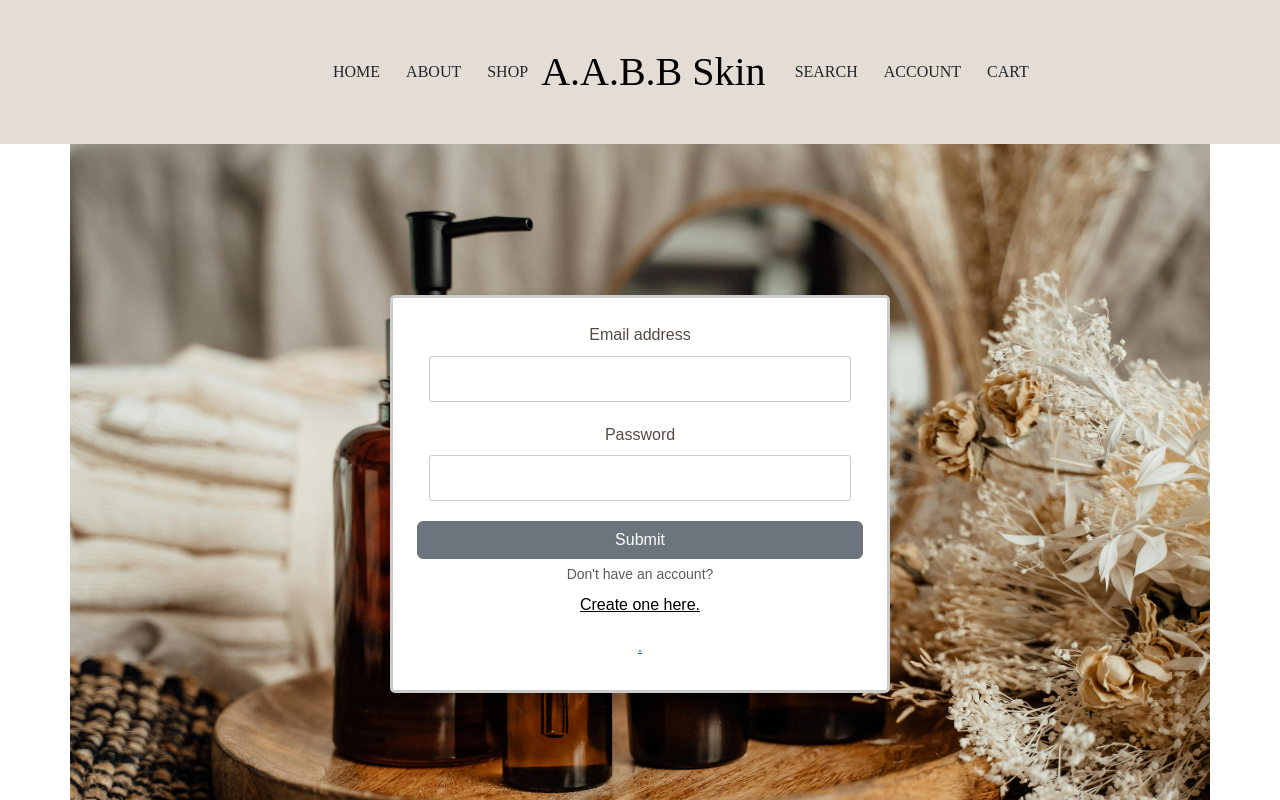
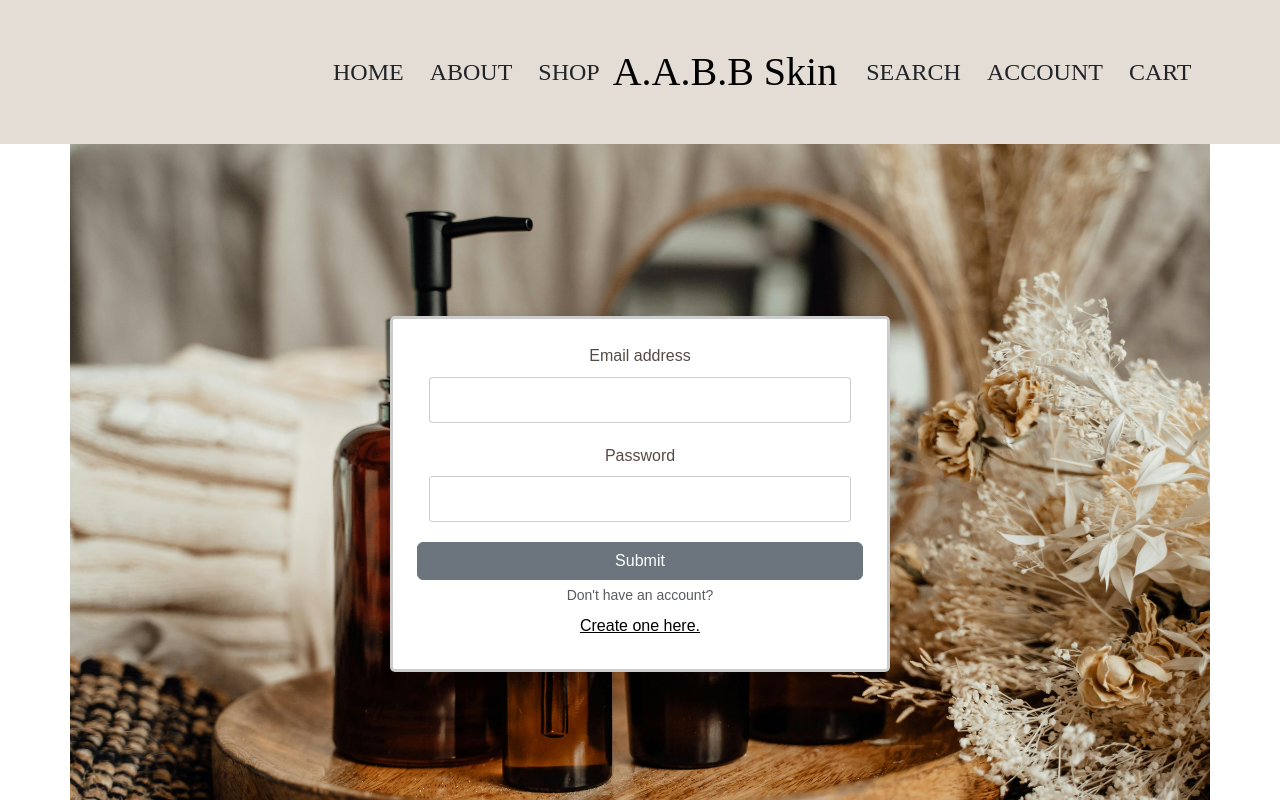
Before and after one commit to Three-cats-and-an-owl/Website-Front-End, a React (Create React App) app in the folder beauty/: page /Account in a window 1280 px wide. Shown: the top 800 px of the page. Built offline with nearby package versions, Linux system fonts and the light colour scheme.

Commit message:
polish polish

```diff
--- a/beauty/src/App.js
+++ b/beauty/src/App.js
@@ -8,8 +8,11 @@ import Cart from './pages/Cart';
 import Search from './pages/Search';
 import AccountCreation from "./pages/Account Creation";
 
+import { UserProvider } from './components/UserProvider';
+
 function App() {
   return (
+    <UserProvider>
     <div className="App">
       <Router>
         <Routes>
@@ -23,6 +26,7 @@ function App() {
         </Routes>
       </Router>
     </div>
+    </UserProvider>
   );
 }
 
--- a/beauty/src/components/Header.js
+++ b/beauty/src/components/Header.js
@@ -18,23 +18,23 @@ const Header = () => {
       <Navbar expand="lg" style={{ backgroundColor: '#E4DDD5', height: '9em' }}>
       <div className="d-flex justify-content-between align-items-center w-50 mx-auto">
         <Nav.Link as={Link} to="/" className="text-center" style={{ fontFamily: 'Baskerville' }}>
-          <Button variant="outline-tertiary" style={{ fontFamily: 'Baskerville', fontSize: '1em' }}>HOME</Button>
+          <Button variant="outline-tertiary" style={{ fontFamily: 'Baskerville', fontSize: '1.5em' }}>HOME</Button>
         </Nav.Link>
         <Nav.Link as={Link} to="/About" className="text-center" style={{ fontFamily: 'Baskerville' }}>
-          <Button variant="outline-tertiary" style={{ fontFamily: 'Baskerville', fontSize: '1em' }}>ABOUT</Button>
+          <Button variant="outline-tertiary" style={{ fontFamily: 'Baskerville', fontSize: '1.5em' }}>ABOUT</Button>
         </Nav.Link>
         <Nav.Link as={Link} to="/Inventory" className="text-center" style={{ fontFamily: 'Baskerville' }}>
-          <Button variant="outline-tertiary" style={{ fontFamily: 'Baskerville', fontSize: '1em' }}>SHOP</Button>
+          <Button variant="outline-tertiary" style={{ fontFamily: 'Baskerville', fontSize: '1.5em' }}>SHOP</Button>
         </Nav.Link>
-        <Navbar.Brand as={Link} to="/" className="text-center" style={{ fontFamily: 'Baskerville', fontSize: '40px' }}> A.A.B.B Skin   </Navbar.Brand>
+        <Navbar.Brand as={Link} to="/" className="text-center" style={{ fontFamily: 'Baskerville', fontSize: '2.5em' }}> A.A.B.B Skin   </Navbar.Brand>
         <Nav.Link as={Link} to="/Search" className="text-center" style={{ fontFamily: 'Baskerville' }}>
-          <Button variant="outline-tertiary" style={{ fontFamily: 'Baskerville', fontSize: '1em' }}>SEARCH</Button>
+          <Button variant="outline-tertiary" style={{ fontFamily: 'Baskerville', fontSize: '1.5em' }}>SEARCH</Button>
         </Nav.Link>
         <Nav.Link as={Link} to="/Account"className="text-center" style={{ fontFamily: 'Baskerville' }}>
-          <Button variant="outline-tertiary" style={{ fontFamily: 'Baskerville', fontSize: '1em' }}>ACCOUNT</Button>
+          <Button variant="outline-tertiary" style={{ fontFamily: 'Baskerville', fontSize: '1.5em' }}>ACCOUNT</Button>
         </Nav.Link>
         <div className="text-center" style={{ fontFamily: 'Baskerville' }}>
-  <Button variant="outline-tertiary" style={{ fontFamily: 'Baskerville', fontSize: '1em' }} onClick={handleShow}>CART</Button>
+  <Button variant="outline-tertiary" style={{ fontFamily: 'Baskerville', fontSize: '1.5em' }} onClick={handleShow}>CART</Button>
 </div>
       </div>
       </Navbar>
--- /dev/null
+++ b/beauty/src/components/UserContext.js
@@ -0,0 +1,3 @@
+import React from 'react';
+
+export const UserContext = React.createContext();
--- /dev/null
+++ b/beauty/src/components/UserProvider.js
@@ -0,0 +1,12 @@
+import React, { useState } from 'react';
+import { UserContext } from './UserContext';
+
+export const UserProvider = ({ children }) => {
+    const [user, setUser] = useState(null);
+
+    return (
+        <UserContext.Provider value={{ user, setUser }}>
+            {children}
+        </UserContext.Provider>
+    );
+};
--- a/beauty/src/pages/About.js
+++ b/beauty/src/pages/About.js
@@ -33,6 +33,7 @@ const About = () => {
             </div>
             </Col>
             <Col></Col>
+            <Col></Col>
           </Row>
         </Container>
         <br></br><br></br><br></br><br></br><br></br><br></br><br></br><br></br><br></br>
--- a/beauty/src/pages/Account Login.js
+++ b/beauty/src/pages/Account Login.js
@@ -1,15 +1,17 @@
-import React, { useState } from 'react';
+import { useContext, useState } from 'react';
 import axios from 'axios';
-import Button from 'react-bootstrap/Button';
-import Form from 'react-bootstrap/Form';
 import { Link } from 'react-router-dom';
-import { Container, Row } from 'react-bootstrap';
+import { Container, Row, Button, Form} from 'react-bootstrap';
+import { UserContext } from '../components/UserContext';
+import Profile from './Profile';
+import './Account.css';
+
 import pic from "../assets/pictures/stock-homepage.jpg";
-import './Account.css';
 
 const AccountLogin = () => {
     const [email, setEmail] = useState('');
     const [password, setPassword] = useState('');
+    const { setUser } = useContext(UserContext);
 
     const handleSubmit = async (event) => {
         event.preventDefault();
@@ -21,7 +23,8 @@ const AccountLogin = () => {
             if (response.data === null) {
                 alert("Invalid email or password. Please try again.");
             } else {
-                alert("Login successful!");
+                console.log("Login successful!");
+                setUser(response.data);
             }
         } catch (error) {
             console.error(error);
@@ -49,9 +52,6 @@ const AccountLogin = () => {
                             Don't have an account?
                             <Link to="/AccountCreation"><Button variant="link" className="custom-2">Create one here.</Button></Link>
                         </Form.Text>
-                        <Form.Text className="button">
-                            <Link to="/AccountDisplay"><Button variant="link">.</Button></Link>
-                        </Form.Text>
                     </Row>
                 </Form>
             </Container>
--- /dev/null
+++ b/beauty/src/pages/Profile.js
@@ -0,0 +1,26 @@
+import React, { useContext } from 'react';
+import { UserContext } from '../components/UserContext';
+import { Container, Row, Col } from 'react-bootstrap';
+
+const Profile = () => {
+  const { user } = useContext(UserContext);
+
+  if (!user) {
+    return <p>Please log in to view your profile.</p>;
+  }
+
+  return (
+    <Container>
+      <Row>
+        <Col>
+          <h2>Your Profile</h2>
+          <p><strong>Name:</strong> {user.name}</p>
+          <p><strong>Email:</strong> {user.email}</p>
+          <p><strong>ID:</strong> {user.id}</p>
+        </Col>
+      </Row>
+    </Container>
+  );
+};
+
+export default Profile;
--- a/beauty/src/pages/Search.css
+++ b/beauty/src/pages/Search.css
@@ -26,3 +26,7 @@
     border-radius: 5px;
     background-color: #e4ddd580;
   }
+
+  .Inventory {
+    background: linear-gradient(to left, #E4DDD4, white);
+  }
```
